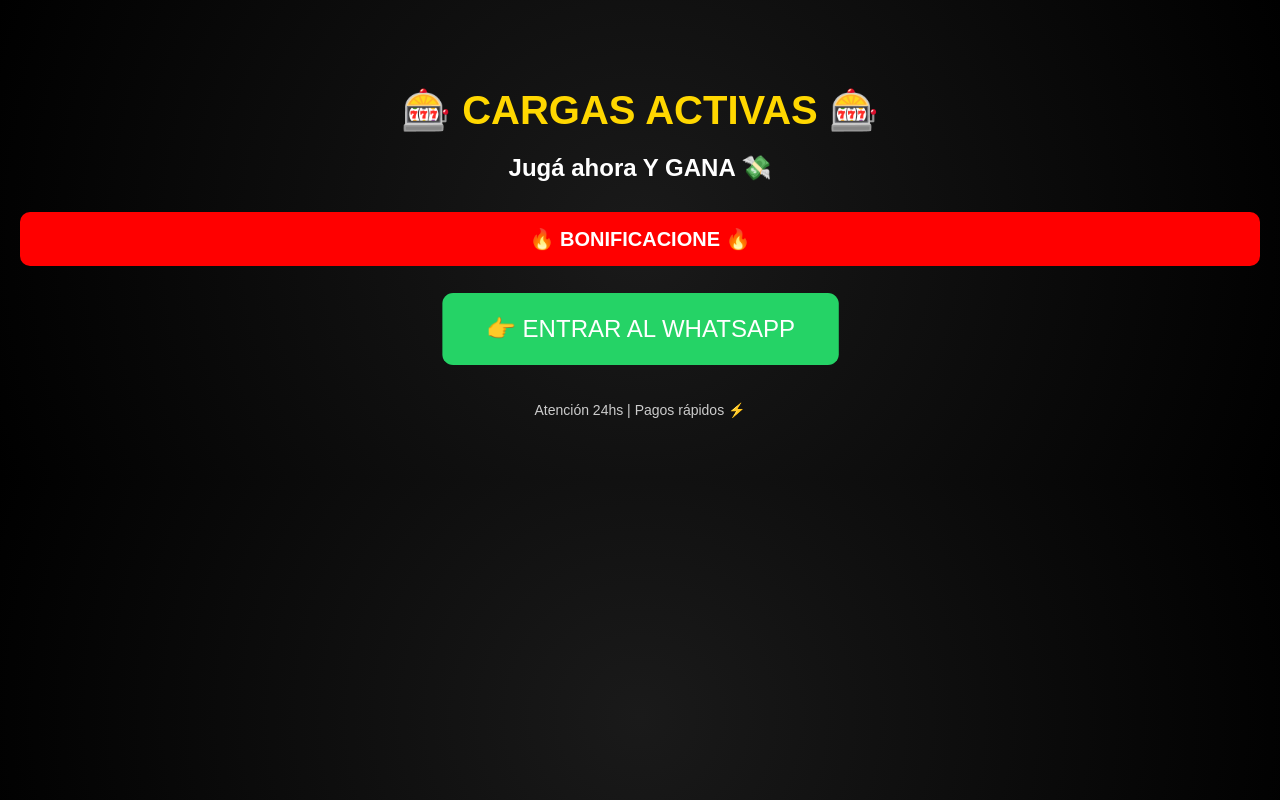
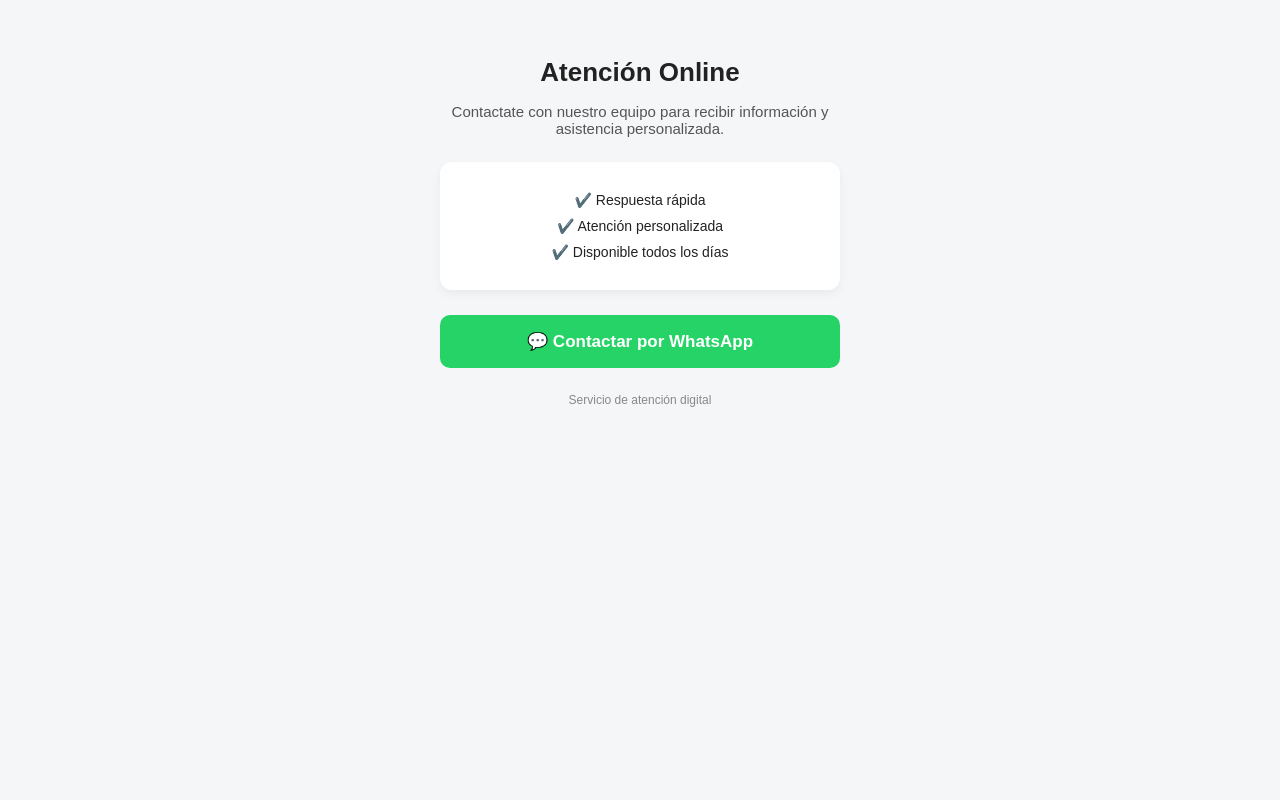
Before and after one commit to redpragmatic/red-pragmatic, a plain HTML site: page index.html in a window 1280 px wide. Drawn offline with Linux system fonts and the light colour scheme.

Commit message:
Update index.html

```diff
--- a/index.html
+++ b/index.html
@@ -2,81 +2,88 @@
 <html lang="es">
 <head>
   <meta charset="UTF-8">
-  <title>Casino Online</title>
+  <title>Atención Online</title>
+  <meta name="viewport" content="width=device-width, initial-scale=1.0">
+
   <style>
     body {
       margin: 0;
       font-family: Arial, sans-serif;
-      background: radial-gradient(circle, #1a1a1a, #000);
-      color: white;
+      background: #f4f6f8;
+      color: #222;
       text-align: center;
     }
 
     .container {
-      padding: 60px 20px;
+      max-width: 400px;
+      margin: auto;
+      padding: 40px 20px;
     }
 
     h1 {
-      font-size: 40px;
-      color: #FFD700;
+      font-size: 26px;
       margin-bottom: 10px;
     }
 
-    h2 {
-      font-size: 24px;
-      margin-bottom: 30px;
+    p {
+      color: #555;
+      font-size: 15px;
+      margin-bottom: 25px;
     }
 
-    .bonus {
-      background: #ff0000;
-      padding: 15px;
-      font-size: 20px;
-      font-weight: bold;
-      border-radius: 10px;
-      margin-bottom: 30px;
+    .box {
+      background: white;
+      border-radius: 12px;
+      padding: 20px;
+      margin-bottom: 25px;
+      box-shadow: 0 4px 10px rgba(0,0,0,0.05);
+    }
+
+    .item {
+      margin: 10px 0;
+      font-size: 14px;
     }
 
     .btn {
-      display: inline-block;
-      padding: 20px 40px;
-      font-size: 22px;
+      display: block;
+      padding: 16px;
       background: #25D366;
       color: white;
       text-decoration: none;
       border-radius: 10px;
-      animation: pulse 1.5s infinite;
-    }
-
-    @keyframes pulse {
-      0% { transform: scale(1); }
-      50% { transform: scale(1.1); }
-      100% { transform: scale(1); }
+      font-size: 17px;
+      font-weight: bold;
     }
 
     .footer {
-      margin-top: 40px;
-      font-size: 14px;
-      color: #ccc;
+      margin-top: 25px;
+      font-size: 12px;
+      color: #888;
     }
   </style>
 </head>
+
 <body>
 
 <div class="container">
-  <h1>🎰 CARGAS ACTIVAS 🎰</h1>
-  <h2>Jugá ahora Y GANA 💸</h2>
 
-  <div class="bonus">
-    🔥 BONIFICACIONE 🔥
+  <h1>Atención Online</h1>
+  <p>Contactate con nuestro equipo para recibir información y asistencia personalizada.</p>
+
+  <div class="box">
+    <div class="item">✔️ Respuesta rápida</div>
+    <div class="item">✔️ Atención personalizada</div>
+    <div class="item">✔️ Disponible todos los días</div>
   </div>
 
-  <a class="btn" href="https://wa.me/5493436215526?text=Hola%20quiero%20cargar">
-    👉 ENTRAR AL WHATSAPP
+  <a class="btn" href="https://wa.me/5493436215526?text=Hola%20quiero%20información" target="_blank">
+    💬 Contactar por WhatsApp
   </a>
 
   <div class="footer">
-    Atención 24hs | Pagos rápidos ⚡
+    Servicio de atención digital
   </div>
+
 </div>
 
 </body>
```
